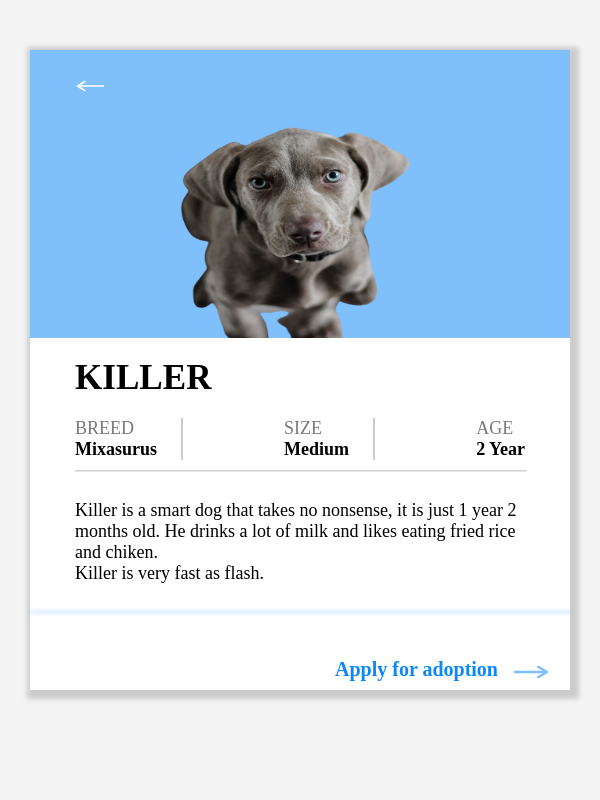
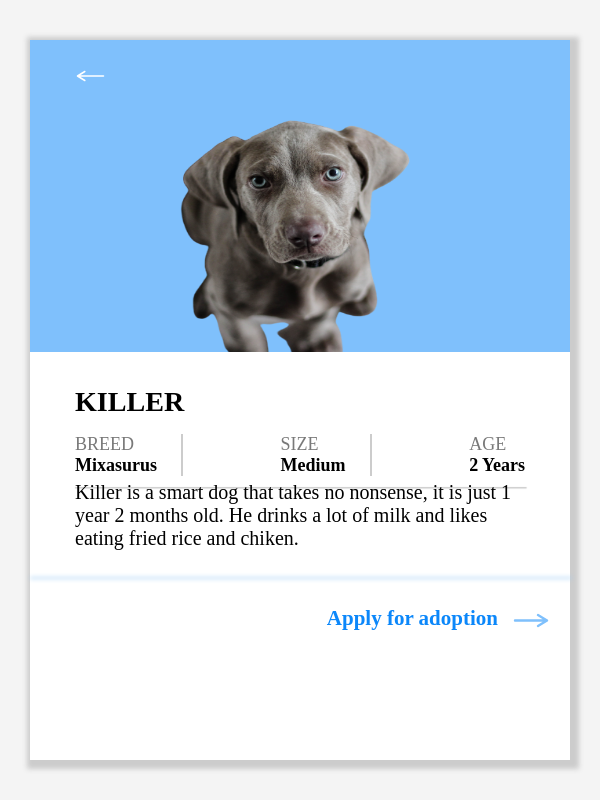
Before and after one commit to Great-Emeka/animal-trading-card, a plain HTML site: page index.html in a window 600 px wide. Drawn offline with Linux system fonts and the light colour scheme.

Commit message:
formated footer

```diff
--- a/css/style.css
+++ b/css/style.css
@@ -13,13 +13,12 @@ body{
     flex-direction: column;
     justify-content: center;
     align-items: center;
-    height: 80vh;
 }
 
 .card-container{
-    margin-top: 100px;
-    width: 35vw;
-    /* height: 80vh; */
+    margin-top: 5vh;
+    width: 30vw;
+    height: 85vh;
     background: white;
     -moz-box-shadow:    3px 3px 15px 6px #ccc;
     -webkit-box-shadow: 3px 3px 5px 6px #ccc;
@@ -56,23 +55,22 @@ body{
 }
 
 .discriptions{
-    margin-top: 20px;
+    margin-top: 4.3vh;
     margin-left: 3.5vw;
     margin-right: 3vw;
 }
 
 .title{
     /* color: #797979; */
-    font-size: 5px;
+    font-size: 3.8vh;
 }
 
 .row-texts{
-    margin-top: 1px;
+    margin-top: 2vh;
     display: flex;
     flex-direction: row;
     justify-content: space-between;
-    font-size: 5px;
-    margin-top: 20px;
+    font-size: 1.2vw;
 }
 
 .breed,.size,.age{
@@ -108,7 +106,7 @@ body{
 }
 
 .about{
-    margin-top: 11px;
+    margin-top: 5vh;
 }
 
 .footer{
@@ -123,7 +121,7 @@ body{
     display: flex;
     flex-direction: row;
     justify-content: flex-end;
-    padding-top: 2px;
+    padding-top: 2.5vh;
     color: #0b87fa;
 }
 
@@ -156,7 +154,7 @@ body{
     }
 
     .about{
-        margin-top: 11px;
+        margin-top: 5vh;
         font-size: 5vw;
     }
 
@@ -205,7 +203,7 @@ body{
 
     #dog{
         width: 80vw;
-        height: 30vh;
+        height: 33vh;
     }
 
     #left-icon{
@@ -214,8 +212,8 @@ body{
     }
 
     .about{
-        margin-top: 40px;
-        font-size: 18px;
+        margin-top: 5vh;
+        font-size: 5vw;
     }
 
     .row-texts{
@@ -233,19 +231,19 @@ body{
 
     .footer-text{
         font-weight: 800;
-        font-size: 20px;
+        font-size: 3.5vw;
     }
 
     .footer-nav{
         display: flex;
         flex-direction: row;
         justify-content: flex-end;
-        padding-top: 50px;
+        padding-top: 4vh;
         color: #0b87fa;
     }
 
     .footer-nav{
-        padding-top: 50px;
+        padding-top: 4vh;
     }
 
     #right-icon{
@@ -253,7 +251,7 @@ body{
     }
 
     .title{
-        font-size: 30px;
+        font-size: 3vh;
     }
 }
 
@@ -294,5 +292,4 @@ body{
     .footer-text{
         font-weight: 800;
         font-size: 2vw;
-    }
 }
--- a/index.html
+++ b/index.html
@@ -31,15 +31,14 @@
             </div>
             <div class="age">
               <p>AGE</p>
-              <p class="bolder-texts">2 Year</p>
+              <p class="bolder-texts">2 Years</p>
             </div>
           </div><!--End of row-texts-->
           <div class="border"></div>
           <div class="about">
-            <p>
+            <p style="font-size: 20px !important; margin-top: -35px !important;">
               Killer is a smart dog that takes no nonsense, it is just 1 year 2 months old.
               He drinks a lot of milk and likes eating fried rice and chiken.<br>
-              Killer is very fast as flash.
             </p>
           </div>
         </div><!--End of description-->
```
